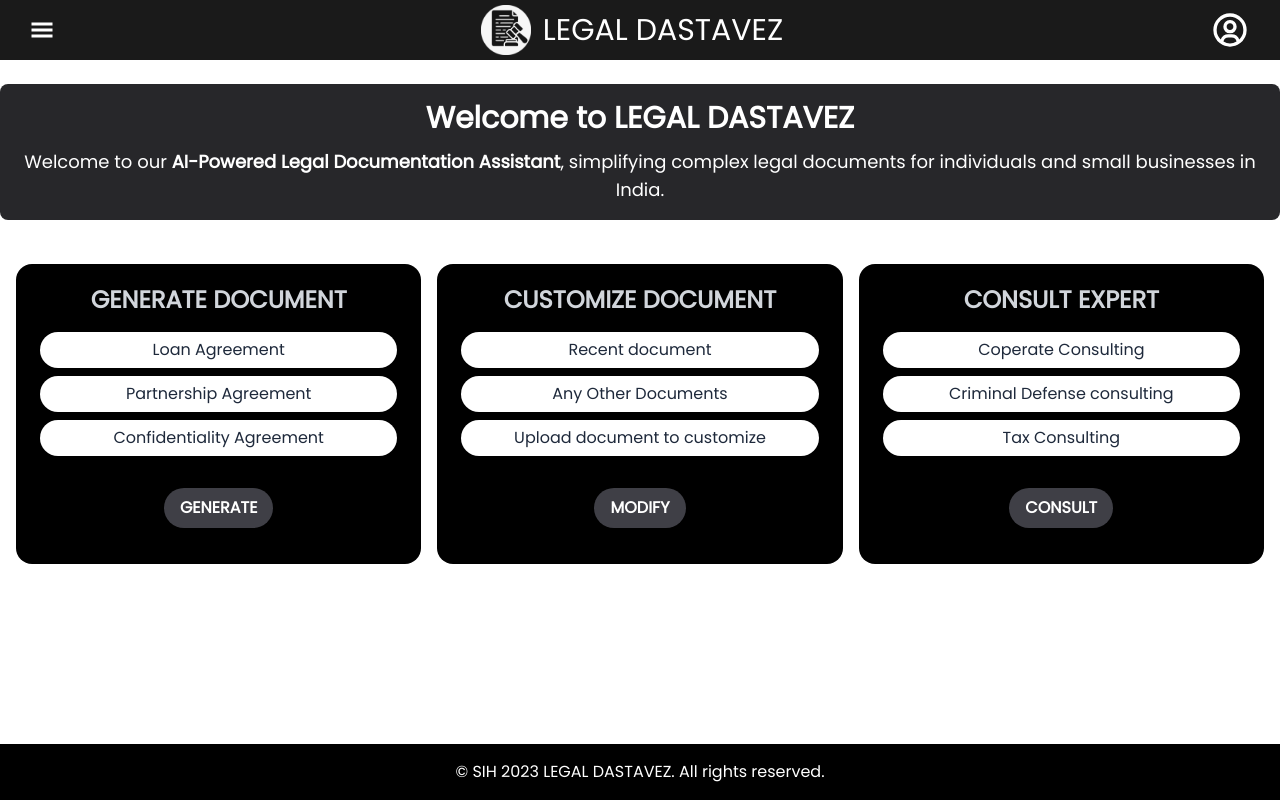
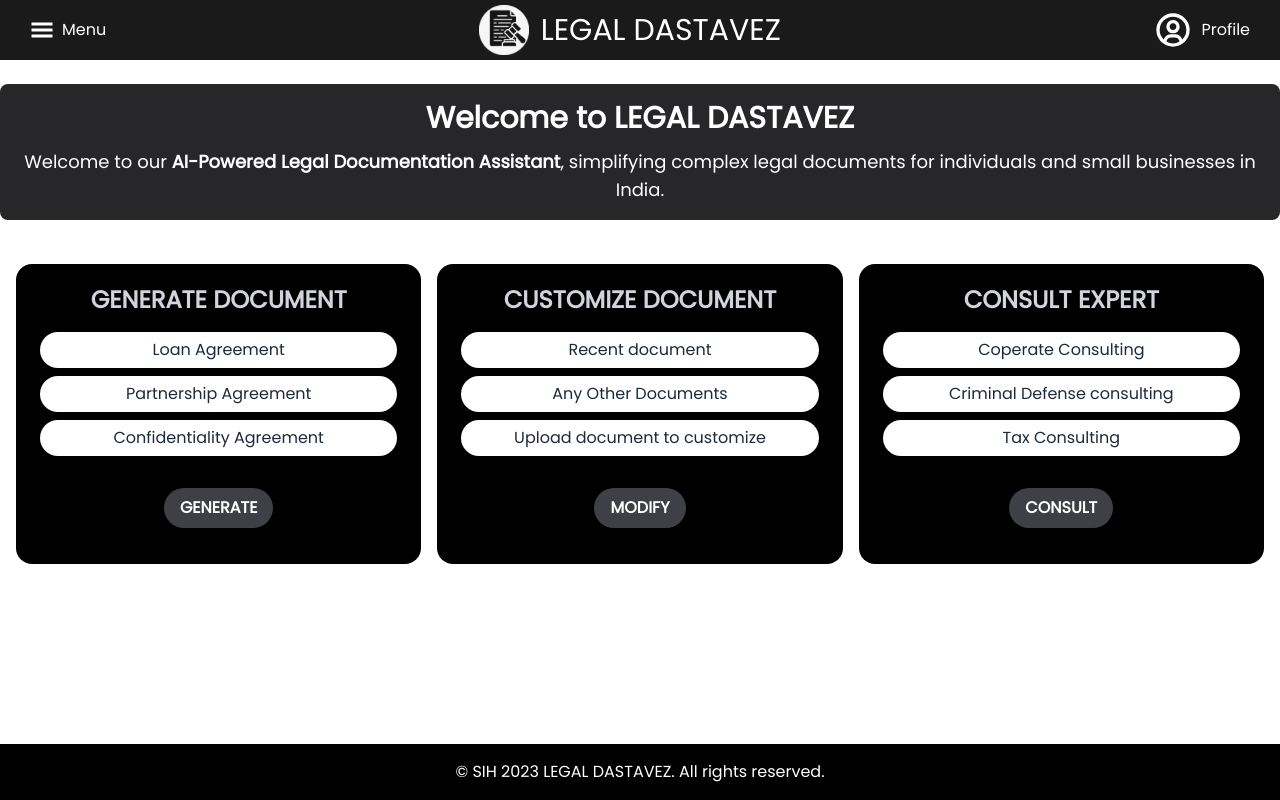
Before and after one commit to granthgg/AI-Powered_Legal_Document_Assistant_Prototype, a React (Create React App) app in the folder client/: page / in a window 1280 px wide. Built offline with nearby package versions, Linux system fonts and the light colour scheme.

Commit message:
Update Navbar.jsx

```diff
--- a/client/src/components/Navbar.jsx
+++ b/client/src/components/Navbar.jsx
@@ -7,12 +7,13 @@ import logo from "../assets/logo.png";
 const Navbar = ({ handleSideBar, show }) => {
   return (
     <header className="flex text-white justify-between items-center ">
-      <div>
+      <div className="flex items-center">
         <GiHamburgerMenu
           onClick={handleSideBar}
           className={show && "hidden invisible"}
           size={"1.5rem"}
         />
+        <span className="ml-2 hidden md:inline">Menu</span> {/* Added text */}
       </div>
       <div className="flex flex-row justify-between items-center gap-3">
         <img src={logo} className="logo hidden md:block " alt="" />
@@ -20,8 +21,9 @@ const Navbar = ({ handleSideBar, show }) => {
           LEGAL DASTAVEZ
         </p>
       </div>
-      <div>
+      <div className="flex items-center">
         <BiUserCircle />
+        <span className="ml-2 hidden md:inline">Profile</span> {/* Added text */}
       </div>
     </header>
   );
```
